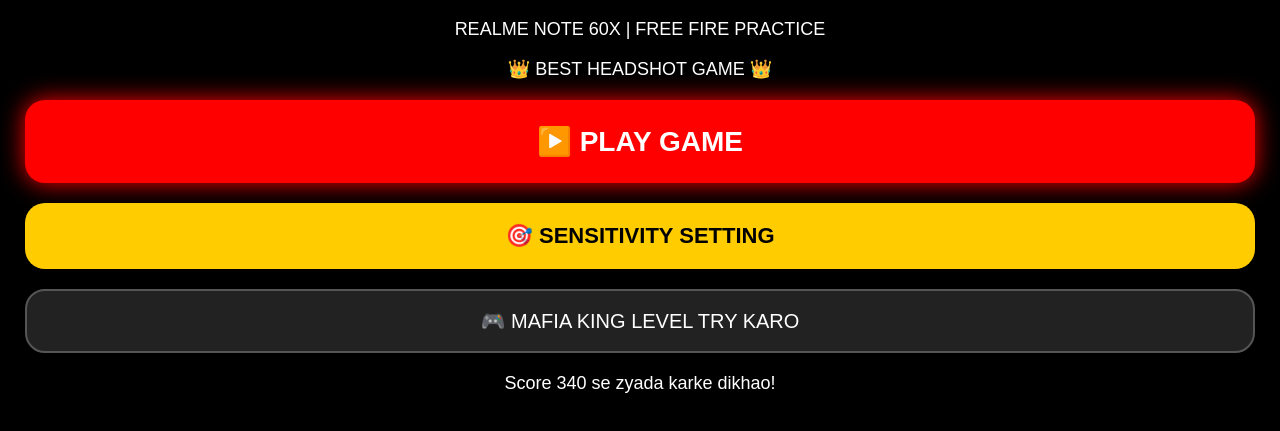
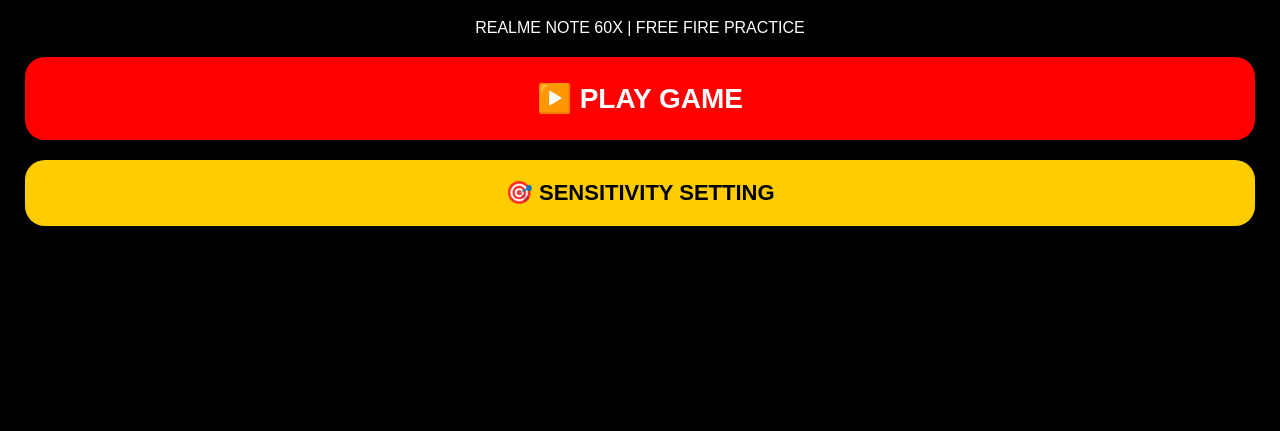
Before and after one commit to mehrankhanusa0099-star/Mafia-Head-shorr-pro, a plain HTML site: page index.html in a window 1280 px wide. Shown: the part 77-508 px from the top of the page. Drawn offline with Linux system fonts and the light colour scheme.

Commit message:
Update index.html

```diff
--- a/index.html
+++ b/index.html
@@ -6,19 +6,14 @@
 <style>
 body{background:black;color:white;text-align:center;font-family:Arial;margin:0;padding:15px}
 h1{color:yellow;font-size:32px}
-p{font-size:18px}
-.play{display:block;background:red;color:white;font-size:28px;font-weight:bold;padding:25px;margin:20px 10px;border-radius:20px;text-decoration:none;box-shadow:0 0 25px red}
+.play{display:block;background:red;color:white;font-size:28px;font-weight:bold;padding:25px;margin:20px 10px;border-radius:20px;text-decoration:none}
 .sen{display:block;background:#ffcc00;color:black;font-size:22px;font-weight:bold;padding:20px;margin:20px 10px;border-radius:20px;text-decoration:none}
-.game{display:block;background:#222;color:white;font-size:20px;padding:18px;margin:20px 10px;border-radius:20px;text-decoration:none;border:2px solid #555}
 </style>
 </head>
 <body>
 <h1>🔥 MAFIA HEADSHOT PRO 🔥</h1>
 <p>REALME NOTE 60X | FREE FIRE PRACTICE</p>
-<p>👑 BEST HEADSHOT GAME 👑</p>
 <a class="play" href="freefire.html">▶️ PLAY GAME</a>
 <a class="sen" href="sensitivity.html">🎯 SENSITIVITY SETTING</a>
-<a class="game" href="freefire.html">🎮 MAFIA KING LEVEL TRY KARO</a>
-<p>Score 340 se zyada karke dikhao!</p>
 </body>
 </html>
```
